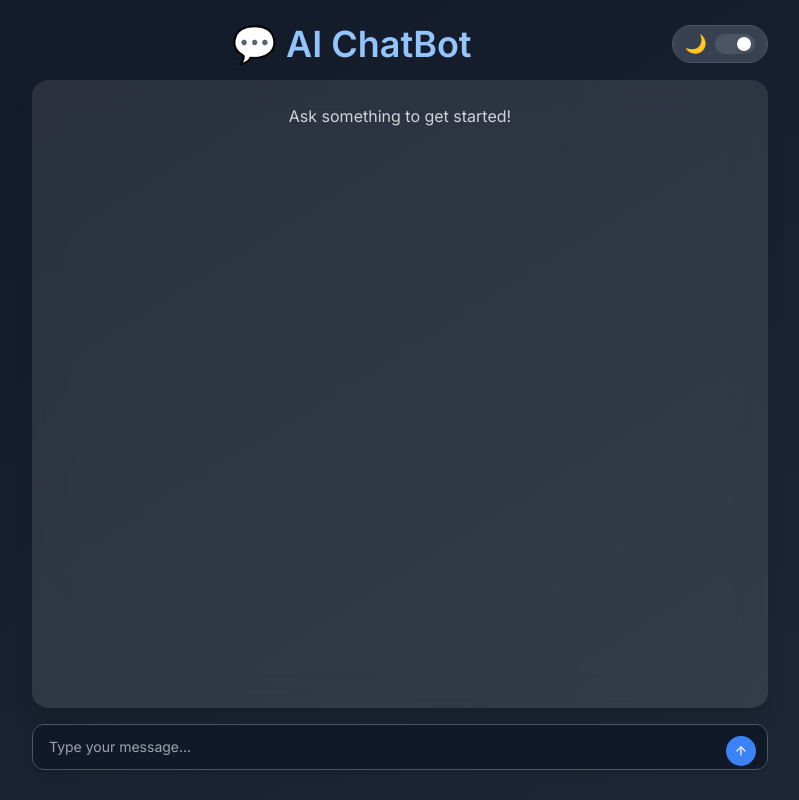
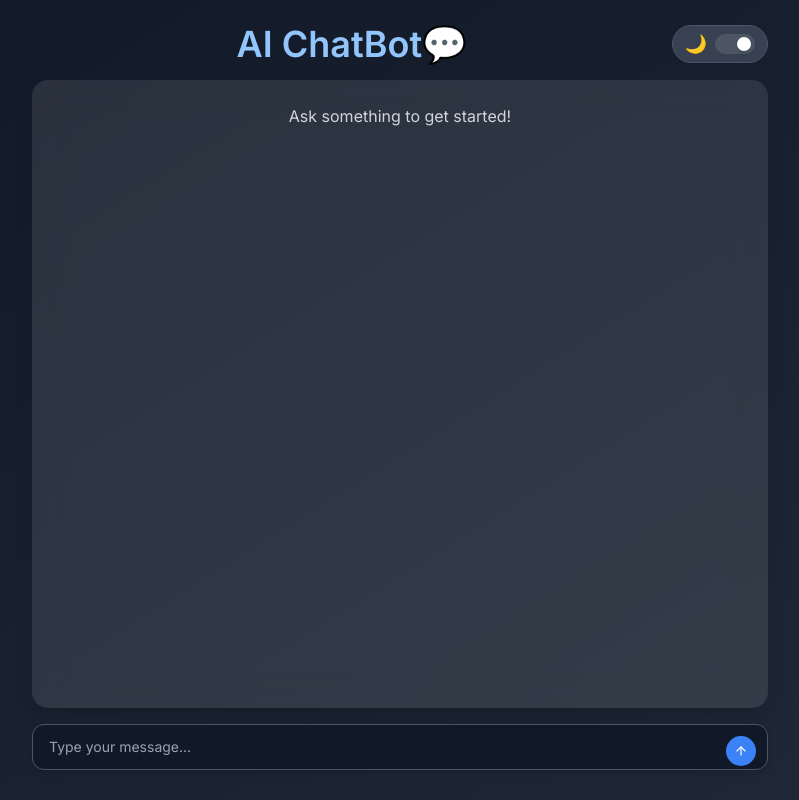
Before and after one commit to DrumilPatell/gemini-ai-chatbot, a React (Vite) app: page / in a window 1280 px wide. Shown: the whole page, without its empty margins (240-1039 px from the left). Built offline with nearby package versions, Linux system fonts and the light colour scheme.

Commit message:
Update header text for improved visual balance in App component

```diff
--- a/src/App.jsx
+++ b/src/App.jsx
@@ -85,7 +85,7 @@ function App() {
         {/* Header */}
         <div className="flex justify-between items-center mb-4">
           <div className="flex-1 text-center">
-            <h1 className="text-4xl font-bold text-blue-700 dark:text-blue-300">💬 AI ChatBot</h1>
+            <h1 className="text-4xl font-bold text-blue-700 dark:text-blue-300"> AI ChatBot💬</h1>
           </div>
           <button
             onClick={() => setDarkMode(!darkMode)}
```
